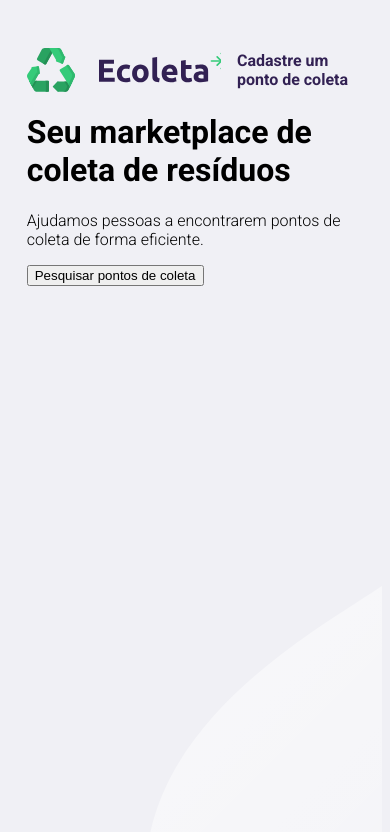
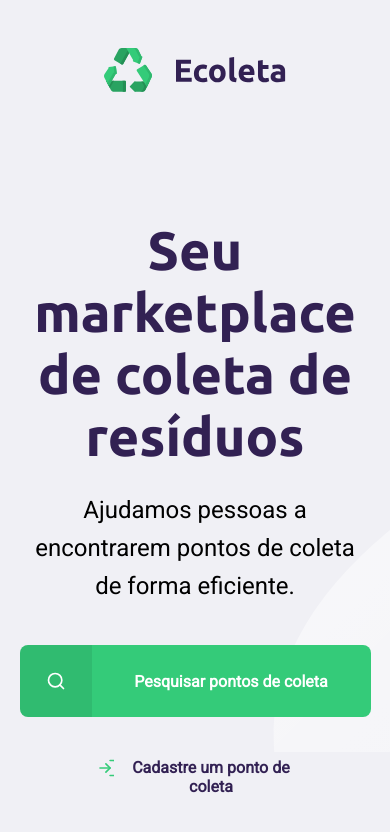
Before and after one commit to aleffreitas/Projeto-05, a plain HTML site: page index.html in a window 390 px wide. Drawn offline with Linux system fonts and the light colour scheme.

Commit message:
Finalizado página principal e iniciado layout responsivo

```diff
--- a/index.html
+++ b/index.html
@@ -4,7 +4,7 @@
     <meta charset="UTF-8">
     <meta name="viewport" content="width=device-width, initial-scale=1.0">
     <title>Ecoleta</title>
-    <link href="https://fonts.googleapis.com/css2?family=Roboto:wght@300;700&display=swap" rel="stylesheet">
+    <link href="https://fonts.googleapis.com/css2?family=Roboto&family=Ubuntu:wght@300;700&display=swap" rel="stylesheet">
     <link rel="stylesheet" href="/styles/main.css">
 
 </head>
@@ -20,11 +20,12 @@
                 </a>
             </header>
 
-            <h1>Seu marketplace de coleta de resíduos</h1>
+            <main>
+                <h1>Seu marketplace de coleta de resíduos</h1>
+                    <p>Ajudamos pessoas a encontrarem pontos de coleta de forma eficiente.</p>
+                        <a href="#"><span></span><strong>Pesquisar pontos de coleta</strong></a>
+            </main>
 
-            <p>Ajudamos pessoas a encontrarem pontos de coleta de forma eficiente.</p>
-
-            <button>Pesquisar pontos de coleta</button>
         </div><!--content-->
     </div><!--page-home-->
 
--- a/styles/main.css
+++ b/styles/main.css
@@ -1,13 +1,29 @@
+:root{
+    --title-color: #322153;
+    --primary-color: #34cb79;
+}
+
+*{
+    margin: 0;
+    padding: 0;
+}
+
 html{
-    font-family: 'Roboto', sans-serif;
+    font-family: Roboto, sans-serif;
 }
 
 body{
     background: #f0f0f5;
+    -webkit-font-smoothing: antialiased;
 }
 
 a{
     text-decoration: none;
+}
+
+h1, h2, h3, h4, h5, h6{
+    font-family: Ubuntu, sans-serif;
+    color: var(--title-color);
 }
 
 #page-home{
@@ -20,6 +36,9 @@ a{
     width: 90%;
     max-width: 1100px;
     margin: 0 auto;
+    height: 100%;
+    display: flex;
+    flex-direction: column;
 }
 
 #page-home header{
@@ -31,7 +50,7 @@ a{
 
 #page-home header a{
     display: flex;
-    color: #322153;
+    color: var(--title-color);
     font-weight: 700;
 }
 
@@ -42,3 +61,84 @@ a{
     width: 20px;
     height: 20px;
 }
+
+#page-home main{
+    max-width: 560px;
+    flex: 1;
+    display: flex;
+    flex-direction: column;
+    justify-content: center;
+}
+
+#page-home main h1{
+    font-size: 54px;
+}
+
+#page-home main p{
+    font-size: 24px;
+    line-height: 38px;
+    margin-top: 24px;
+}
+
+#page-home main a{
+    width: 100%;
+    max-width: 360px;
+    height: 72px;
+    border-radius: 8px;
+    display: flex;
+    align-items: center;
+    margin-top: 40px;
+    background-color: var(--primary-color);
+    transition: 400ms;
+}
+
+#page-home main a:hover{
+    background-color: #2fb86e;
+}
+
+#page-home main a span{
+    width: 72px;
+    height: 72px;
+    border-top-left-radius: 8px;
+    border-bottom-left-radius: 8px;
+    background-color: rgba(0, 0, 0, 0.08);
+    display: flex;
+    align-items: center;
+    justify-content: center;
+}
+
+#page-home main a span::after{
+    content: "";
+    background-image: url('../assets/search.svg');
+    width: 20px;
+    height: 20px;
+}
+
+#page-home main a strong{
+    flex: 1;
+    text-align: center;
+    color: white;
+}
+
+
+@media (max-width: 900px){
+    #page-home{
+        background-position: 70vw;
+    }
+
+    #page-home .content{
+        align-items: center;
+        text-align: center;
+    }
+
+    #page-home header a{
+        position: absolute;
+        bottom: 48px;
+        left: 50%;
+        transform: translateX(-50%);
+    }
+
+    #page-home main{
+        align-items: center;
+    }
+}
```
